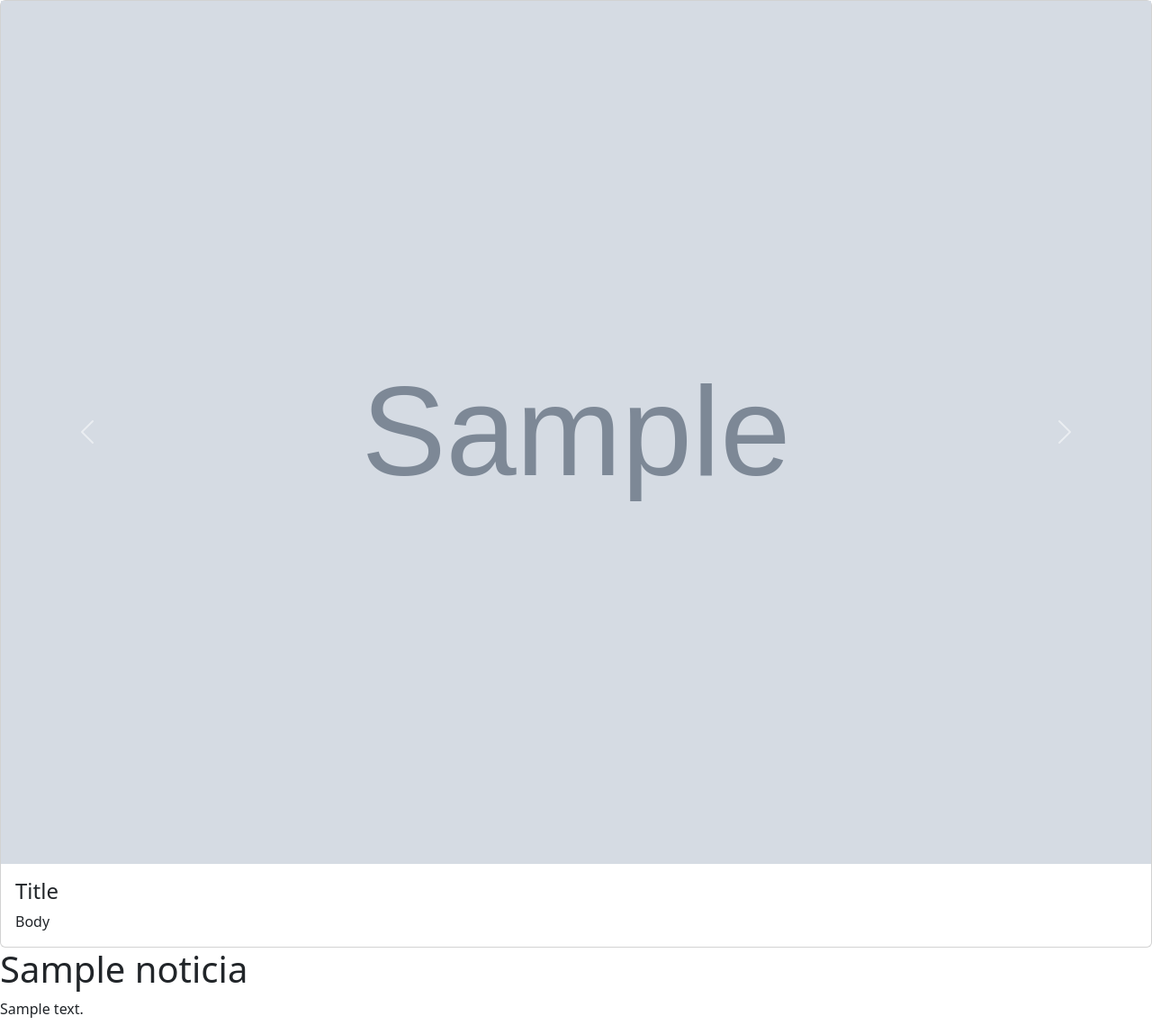
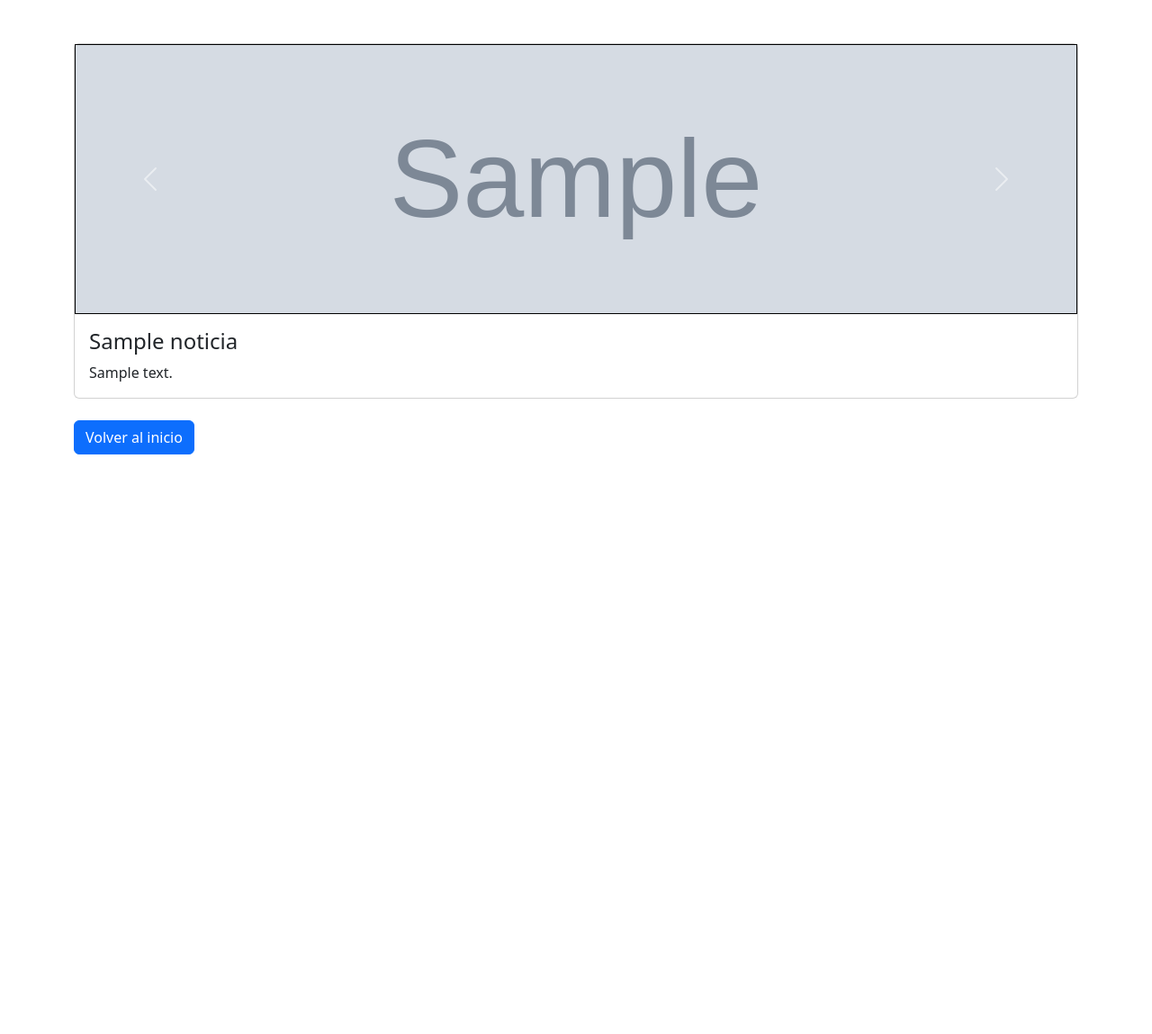
Before and after one commit to RomanKornyeyev/Django, a Django app: a page that uses dawnoticiero/noticias/templates/noticias/detalle.html in a window 1280 px wide. Shown: the whole page at 90% size. After the commit the page ends 505 px from the top, so only its background shows below. Run offline with Django 4.2, Linux system fonts and the light colour scheme; tables that the repository leaves empty hold one stand-in row (values such as "Sample post"); grey boxes marked "Sample" are stand-in pictures.

Commit message:
index y carousel terminado

```diff
--- a/dawnoticiero/dawnoticiero/templates/dawnoticiero/base.html
+++ b/dawnoticiero/dawnoticiero/templates/dawnoticiero/base.html
@@ -9,7 +9,7 @@
     <script src="https://cdn.jsdelivr.net/npm/bootstrap@5.3.0-alpha1/dist/js/bootstrap.bundle.min.js" defer=""></script>
     <script src="https://cdn.jsdelivr.net/npm/@popperjs/core@2.11.6/dist/umd/popper.min.js" defer=""></script>
     <script src="https://cdn.jsdelivr.net/npm/bootstrap@5.3.0-alpha1/dist/js/bootstrap.min.js" defer=""></script>
-
+    {% block styles %}{% endblock %}
 </head>
 <body>
     <main>
--- a/dawnoticiero/noticias/templates/noticias/detalle.html
+++ b/dawnoticiero/noticias/templates/noticias/detalle.html
@@ -5,9 +5,23 @@
 Detalle: {{ noticiaTemplate.titulo }}
 {% endblock %}
 
+{% block styles %}
+<style>
+    .carousel-item{
+        width: 100%;
+        height: 300px;
+        border: 1px solid black;
+    }
+    .carousel-item>img{
+        object-fit: cover;
+        width: 100%;
+        height: 100%;
+    }
+</style>
+{% endblock %}
 
 {% block content %}
-
+    <div class="container mt-5">
         <div class="card text-start">
             <div id="carousel" class="carousel slide" data-bs-ride="carousel" style="width: 100%; height: 100%; object-fit: cover;">
                 <div class="carousel-inner" role="listbox">
@@ -29,13 +43,12 @@ Detalle: {{ noticiaTemplate.titulo }}
                 </button>
             </div>
             <div class="card-body">
-        <h4 class="card-title">Title</h4>
-        <p class="card-text">Body</p>
+                <h4 class="card-title">{{ noticiaTemplate.titulo }}</h4>
+                <p class="card-text">{{ noticiaTemplate.descripcion }}</p>
             </div>
         </div>
-
-
-    <h1>{{ noticiaTemplate.titulo }}</h1>
-    <p>{{ noticiaTemplate.descripcion }}</p>
+        <br>
+        <a href="{% url 'noticias_index' %}" class="btn btn-primary">Volver al inicio</a>
+    </div>
 
 {% endblock %}
```
Also changed, not shown: dawnoticiero/noticias/templates/noticias/index.html (+12 -4 lines), dawnoticiero/media/noti/206-300x200.jpg (added), dawnoticiero/media/noti/225-300x200.jpg (added). Lines whose indentation alone changed are shown as unchanged.
